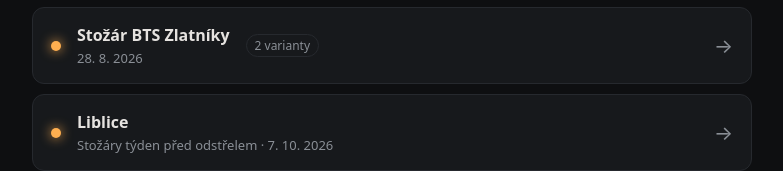
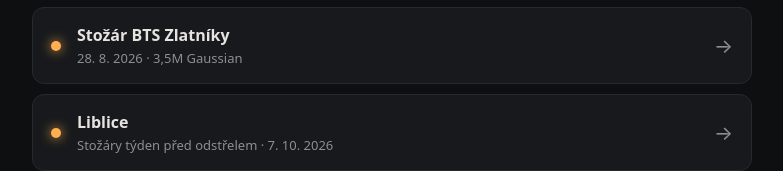
Before and after one commit to JonGold83/JonGaussianSplatts, a plain HTML site: page index.html in a window 1280 px wide. Shown: the part 444-615 px from the top of the page, without its empty margins (248-1031 px from the left). Drawn offline with Linux system fonts and the light colour scheme.

Commit message:
BTS Zlatniky: jen nova verze 3,5M, odstraneni stare 2,3M
Co-Authored-By: Claude Opus 5.5 <noreply@anthropic.com>

```diff
--- a/index.html
+++ b/index.html
@@ -81,9 +81,8 @@
       ['Listopad 2026 – low density',  '7. 11. 2026 · 2M Gaussian · 90k iter', 'Domy_nad_Vltavskym_udolim_2026-11-07_2M_low_dendisty.sog'],
       ['Červenec 2026',                '21. 7. 2026 · 6,6M Gaussian',          'Domy_nad_Vltavskym_udolim_2026-07-21_6-6M.sog'],
     ]},
-    { name: 'Stožár BTS Zlatníky', meta: '28. 8. 2026', variants: [
-      ['Stožár BTS Zlatníky – celý vrchol', '3,5M Gaussian · SH1 · 30k iter', 'Stozar_BTS_Zlatniky_3,5M_SH1_30k-iter.sog'],
-      ['Stožár BTS Zlatníky',               '28. 8. 2026 · 2,3M Gaussian',    '2026_08_28-BTS_Zlatniky_2-3M.sog'],
+    { name: 'Stožár BTS Zlatníky', meta: '28. 8. 2026 · 3,5M Gaussian', variants: [
+      ['Stožár BTS Zlatníky', '28. 8. 2026 · 3,5M Gaussian · SH1 · 30k iter', 'Stozar_BTS_Zlatniky_3,5M_SH1_30k-iter.sog'],
     ]},
     { name: 'Liblice', meta: 'Stožáry týden před odstřelem · 7. 10. 2026', variants: [
       ['Liblice',             '7. 10. 2026',                  'Liblice_2026-10-07.sog'],
```
